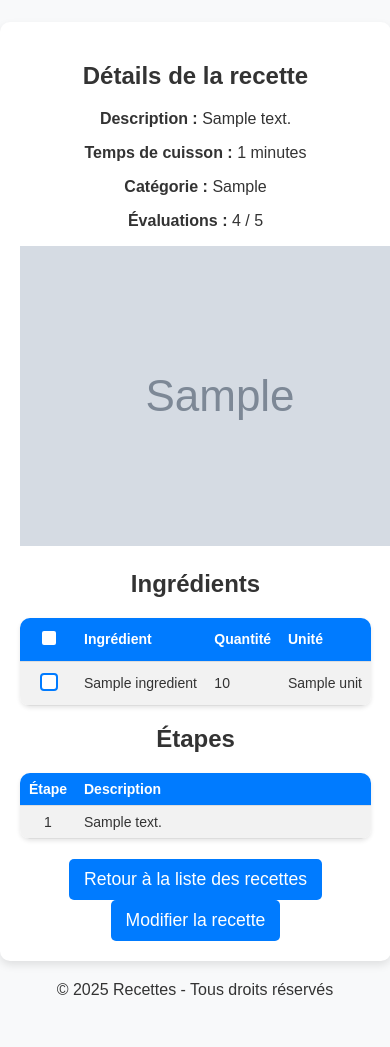
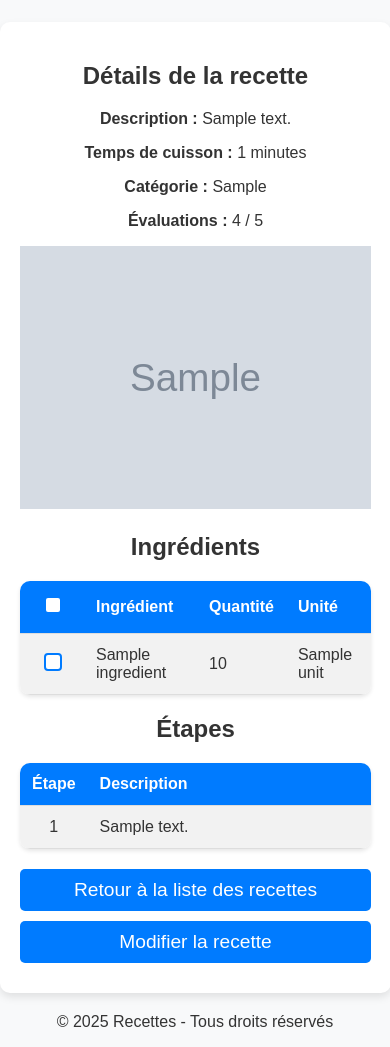
Before and after one commit to pupuce2005/fast-good-cuisine, a Flask app: page /1 in a window 390 px wide; the page is wider, and only the part inside the window is pictured. Shown: the part 58-1105 px from the top of that part. Before the commit the page ends 1053 px from the top of that part, so only its background shows below. Run offline with Flask 3, Linux system fonts and the light colour scheme; tables that the repository leaves empty hold one stand-in row (values such as "Sample post"); grey boxes marked "Sample" are stand-in pictures.

Commit message:
Refactor CSS styles: remove unused comments and improve layout responsiveness for recipe and add JavaScript for ingredient selection management in a file

```diff
--- /dev/null
+++ b/app/static/js/recipe.js
@@ -0,0 +1,18 @@
+document.addEventListener("DOMContentLoaded", function () {
+    const selectAllCheckbox = document.getElementById("select-all");
+    const checkboxes = document.querySelectorAll(".ingredient-checkbox");
+
+    // Quand on coche/décoche la case "Tout cocher"
+    selectAllCheckbox.addEventListener("change", function () {
+        checkboxes.forEach(checkbox => {
+            checkbox.checked = selectAllCheckbox.checked;
+        });
+    });
+
+    // Si on coche/décoche une case, vérifier si toutes sont cochées ou non
+    checkboxes.forEach(checkbox => {
+        checkbox.addEventListener("change", function () {
+            selectAllCheckbox.checked = [...checkboxes].every(cb => cb.checked);
+        });
+    });
+});
--- a/app/static/style/edit-ingredient.css
+++ b/app/static/style/edit-ingredient.css
@@ -1,4 +1,3 @@
-/* Le Modal */
 .modal {
     display: none;
     position: fixed;
--- a/app/static/style/edit.css
+++ b/app/static/style/edit.css
@@ -1,4 +1,3 @@
-/* 🌐 Styles généraux */
 body {
     font-family: Arial, sans-serif;
     margin: 0;
@@ -8,7 +7,6 @@ body {
     text-align: center;
 }
 
-/* 🏷️ Conteneur principal */
 main {
     text-align: left;
     width: 90%;
@@ -78,7 +76,6 @@ input[type="range"] {
     gap: 10px;
 }
 
-/* Style du bouton personnalisé */
 .recipe-img .custom-file-upload {
     display: inline-block;
     padding: 10px 20px;
@@ -90,7 +87,6 @@ input[type="range"] {
     transition: background-color 0.3s ease;
 }
 
-/* Effet au survol */
 .recipe-img .custom-file-upload:hover {
     background-color: #0056b3;
 }
@@ -102,7 +98,6 @@ input[type="range"] {
     gap: 10px;
 }
 
-/* 🔙 Bouton de retour */
 .return-link {
     margin-top: 20px;
 }
@@ -122,7 +117,6 @@ input[type="range"] {
     background-color: #0056b3;
 }
 
-/* 📱 Responsive */
 @media screen and (max-width: 600px) {
 
     .ingredient-table th,
--- a/app/static/style/recipt.css
+++ b/app/static/style/recipt.css
@@ -1,4 +1,3 @@
-/* 🌐 Styles généraux */
 body {
     font-family: Arial, sans-serif;
     margin: 0;
@@ -8,7 +7,6 @@ body {
     text-align: center;
 }
 
-/* 🏷️ Conteneur principal */
 main {
     width: 90%;
     max-width: 800px;
@@ -19,7 +17,6 @@ main {
     box-shadow: 0 4px 8px rgba(0, 0, 0, 0.1);
 }
 
-/* 📋 Table des ingrédients */
 .ingredient-table {
     width: 100%;
     border-collapse: collapse;
@@ -29,7 +26,6 @@ main {
     overflow: hidden;
 }
 
-/* 🏷️ Styles des cellules */
 .ingredient-table th,
 .ingredient-table td {
     padding: 12px;
@@ -37,13 +33,11 @@ main {
     border-bottom: 1px solid #ddd;
 }
 
-/* 🎨 En-tête de table */
 .ingredient-table thead {
     background-color: #007BFF;
     color: white;
 }
 
-/* 🏷️ Alternance des couleurs des lignes */
 .ingredient-table tbody tr:nth-child(odd) {
     background-color: #f2f2f2;
 }
@@ -52,14 +46,12 @@ main {
     background-color: #ffffff;
 }
 
-/* 🔲 Colonne des cases à cocher */
 .ingredient-table th:first-child,
 .ingredient-table td:first-child {
     width: 40px;
     text-align: center;
 }
 
-/* ✅ Styles des cases à cocher */
 .ingredient-table input[type="checkbox"] {
     appearance: none;
     width: 18px;
@@ -74,7 +66,6 @@ main {
     justify-content: center;
 }
 
-/* ✅ Case cochée avec effet */
 .ingredient-table input[type="checkbox"]:checked {
     background-color: #007BFF;
     border: 2px solid #0056b3;
@@ -92,13 +83,11 @@ main {
     transform: translate(-50%, -50%);
 }
 
-/* 🖱️ Effet au survol */
 .ingredient-table tbody tr:hover {
     background-color: #e9ecef;
     transition: background 0.3s ease;
 }
 
-/* 🔙 Bouton de retour */
 .return-link {
     margin-top: 20px;
 }
@@ -106,11 +95,12 @@ main {
 .return-link a {
     display: inline-block;
     padding: 10px 15px;
+    margin-bottom: 10px;
     background-color: #007BFF;
     color: white;
     text-decoration: none;
     border-radius: 5px;
-    font-size: 1.1em;
+    font-size: 1.2em;
     transition: background 0.3s ease;
 }
 
@@ -118,12 +108,15 @@ main {
     background-color: #0056b3;
 }
 
-/* 📱 Responsive */
 @media screen and (max-width: 600px) {
 
-    .ingredient-table th,
-    .ingredient-table td {
-        padding: 8px;
-        font-size: 14px;
+    img {
+        width: 100%;
+    }
+
+    .return-link a {
+        padding: 10px 0;
+        font-size: 1.2em;
+        width: 100%;
     }
 }
--- a/app/templates/index.html
+++ b/app/templates/index.html
@@ -37,7 +37,7 @@
     </main>
 
     <footer>
-        <p>&copy; 2025 Recettes Gourmandes</p>
+        <p>&copy; 2025 Recettes - Tous droits réservés</p>
     </footer>
 </body>
 
--- a/app/templates/recipe.html
+++ b/app/templates/recipe.html
@@ -50,30 +50,6 @@
 
         </section>
 
-
-        <script>
-            document.addEventListener("DOMContentLoaded", function () {
-                const selectAllCheckbox = document.getElementById("select-all");
-                const checkboxes = document.querySelectorAll(".ingredient-checkbox");
-
-                // Quand on coche/décoche la case "Tout cocher"
-                selectAllCheckbox.addEventListener("change", function () {
-                    checkboxes.forEach(checkbox => {
-                        checkbox.checked = selectAllCheckbox.checked;
-                    });
-                });
-
-                // Si on coche/décoche une case, vérifier si toutes sont cochées ou non
-                checkboxes.forEach(checkbox => {
-                    checkbox.addEventListener("change", function () {
-                        selectAllCheckbox.checked = [...checkboxes].every(cb => cb.checked);
-                    });
-                });
-            });
-        </script>
-
-
-
         <section class="steps">
             <h2>Étapes</h2>
             <table class="ingredient-table">
@@ -103,6 +79,7 @@
     <footer>
         <p>&copy; 2025 Recettes - Tous droits réservés</p>
     </footer>
+    <script src="{{ url_for('static', filename='js/recipe.js') }}"></script>
 </body>
 
 </html>
```
Also changed, not shown: app/static/style/index.css (+0 -8 lines).
